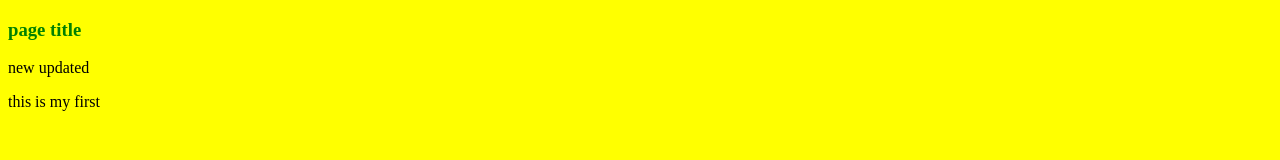
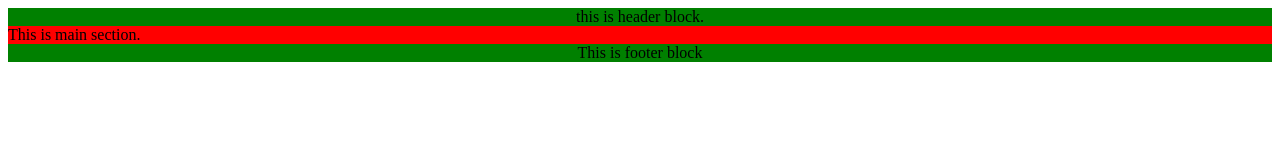
Before and after one commit to Krishna0294/csy1018, a plain HTML site: page index.html in a window 1280 px wide. Drawn offline with Linux system fonts and the light colour scheme.

Commit message:
color update

```diff
--- a/index.html
+++ b/index.html
@@ -2,11 +2,24 @@
 <html>
 	<head>
 		<title> first web page</title>
+
+			<style type="text/css">
+				header{
+					background-color: green; padding 2%; text-align: center;
+					 }
+			section{
+					background-color: red; padding 2%; font-size: : 30px;
+					 }
+					 footer
+					 {
+					background-color: green; padding 2%; text-align: center;
+					 }
+			</style>
 		<body>
-			<body style ="background-color:yellow">
-			<h3 style="color:green"> page title</h3>
-			<p>new updated</p>
-			this is my first
+			<header>this is header block.</header>
+			<section>This is main section.</section>
+			<footer>This is footer block</footer>
+
 		</body>
 	</head>
 	</html>
```
